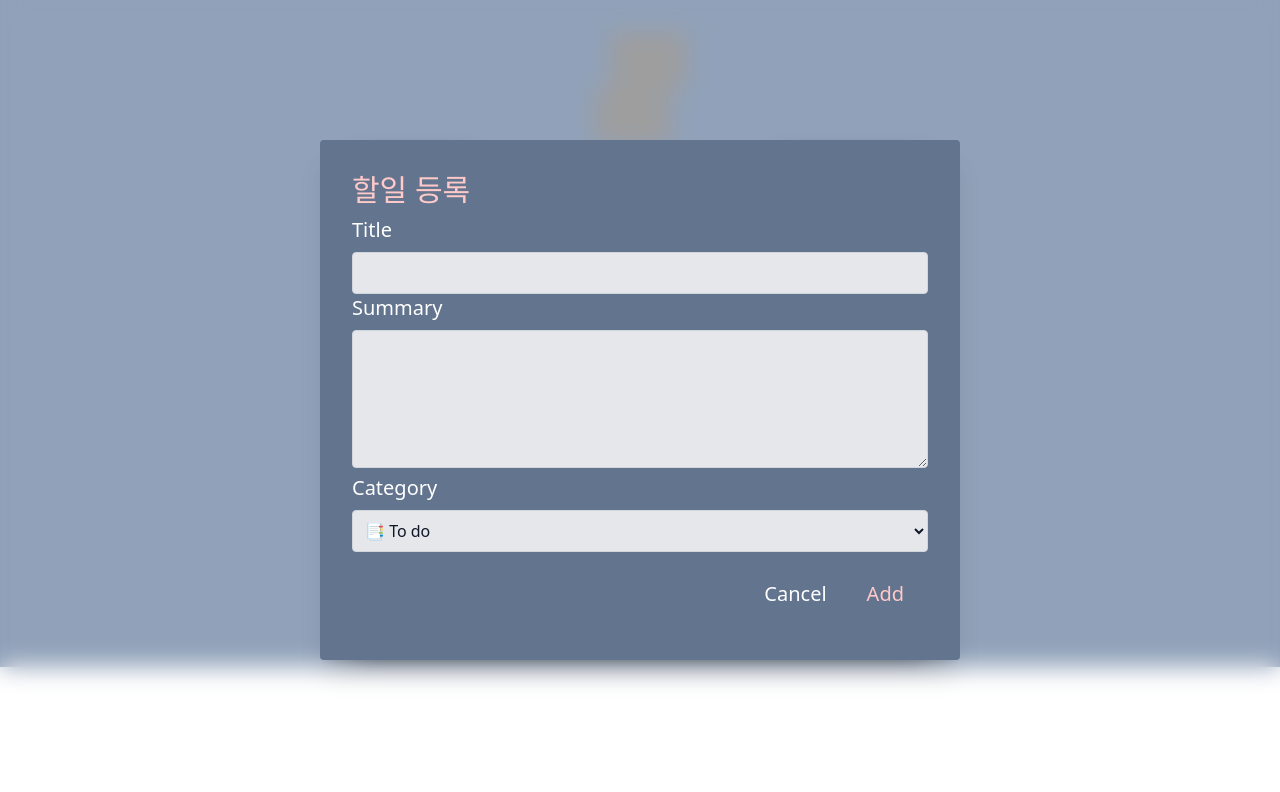
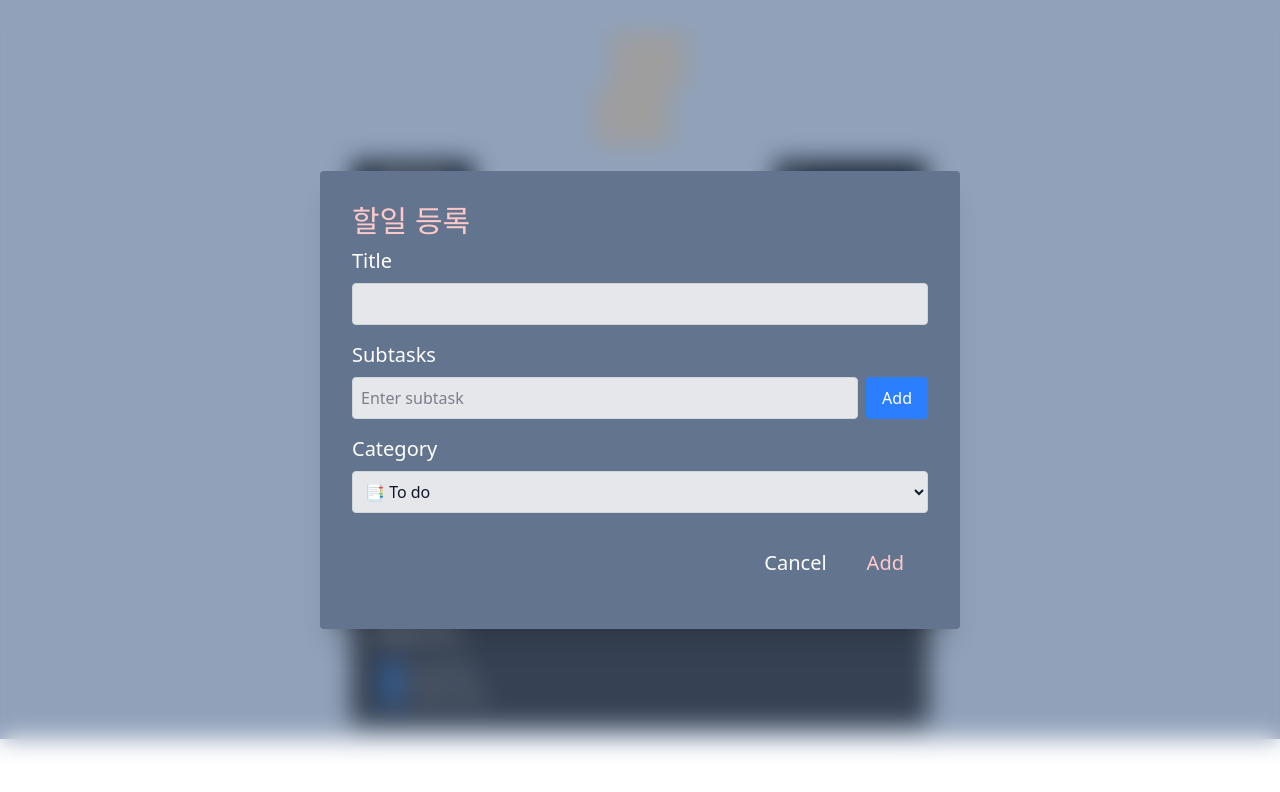
Before and after one commit to uxxin/woori_workspace, a React (Vite) app in the folder 5.React-Practice/react-todo-js/: page / in a window 1280 px wide. Both pictures are taken after a click on the button "Add Todo". Shown: the top 792 px of the page. Built offline with nearby package versions, Linux system fonts and the light colour scheme; grey boxes are pictures that could not be loaded.

Commit message:
todo 구현: subtask 기능 추가

```diff
--- a/5.React-Practice/react-todo-js/src/App.jsx
+++ b/5.React-Practice/react-todo-js/src/App.jsx
@@ -12,20 +12,30 @@
   {
     id: 1,
     title: "React 공부",
-    summary: "React를 공부한다.",
     category: "TODO",
+    subtasks: [
+      { id: 101, title: "props 학습", done: false },
+      { id: 102, title: "reducer 학습", done: false },
+    ],
   },
   {
     id: 2,
     title: "점심 먹기",
-    summary: "점심을 먹는다.",
     category: "PROGRESS",
+    subtasks: [
+      { id: 201, title: "밥먹기", done: true },
+      { id: 202, title: "비타민 먹기 학습", done: false },
+    ],
   },
   {
     id: 3,
     title: "커피 마시기",
     summary: "커피를 마신다.",
     category: "DONE",
+    subtasks: [
+      { id: 301, title: "props 학습", done: true },
+      { id: 302, title: "reducer 학습", done: true },
+    ],
   },
 ];
 
@@ -100,6 +110,30 @@
     setTodos(updatedTodos);
   };
 
+  const updateSubtaskHandler = (todoId, subtaskId, done) => {
+    const updatedTodos = todos.map((todo) => {
+      if (todo.id === todoId) {
+        const updatedSubtasks = todo.subtasks.map((subtask) =>
+          subtask.id === subtaskId ? { ...subtask, done } : subtask
+        );
+
+        const doneCount = updatedSubtasks.filter((s) => s.done).length;
+        let newCategory = "TODO";
+        if (doneCount === updatedSubtasks.length) newCategory = "DONE";
+        else if (doneCount > 0) newCategory = "PROGRESS";
+
+        return {
+          ...todo,
+          subtasks: updatedSubtasks,
+          category: newCategory,
+        };
+      }
+      return todo;
+    });
+
+    setTodos(updatedTodos);
+  };
+
   return (
     <DefaultLayout>
       <header>
@@ -127,6 +161,7 @@
           updateCategory: updateCategoryHandler,
           deleteTodo: deleteTodoHandler,
           setFilter,
+          updateSubtask: updateSubtaskHandler,
         }}
       >
         <section className="max-w-xl m-4 mx-auto">
--- a/5.React-Practice/react-todo-js/src/components/todos/TodoFilter.jsx
+++ b/5.React-Practice/react-todo-js/src/components/todos/TodoFilter.jsx
@@ -12,7 +12,7 @@
       onChange={(e) => setFilter(e.target.value)}
     >
       {/* defaultValue? - https://react.dev/reference/react-dom/components/select */}
-      <option value="all" defaultValue={"1"}>
+      <option value="ALL" defaultValue={"1"}>
         All
       </option>
       <option value="TODO">{TODO_CATEGORY_ICON.TODO} To do</option>
--- a/5.React-Practice/react-todo-js/src/components/todos/TodoForm.jsx
+++ b/5.React-Practice/react-todo-js/src/components/todos/TodoForm.jsx
@@ -3,33 +3,45 @@
 import MyContext from "../../context/TodoContext";
 
 const TodoForm = ({ actionTitle, buttonText, onClose, todo }) => {
-  // todo가 존재하면 수정, 없으면 등록
   const isEditMode = !!todo?.id;
 
-  // 상태 초기화: todo가 없을 경우 빈 값으로 처리
   const [title, setTitle] = useState(todo?.title ?? "");
   const [summary, setSummary] = useState(todo?.summary ?? "");
   const [category, setCategory] = useState(todo?.category ?? "TODO");
+
+  const [subtasks, setSubtasks] = useState(todo?.subtasks ?? []);
+  const [newSubtask, setNewSubtask] = useState("");
+
   const { addTodo, updateTodo } = useContext(MyContext);
 
+  const addSubtask = () => {
+    if (newSubtask.trim() !== "") {
+      const newItem = {
+        id: Date.now(),
+        title: newSubtask,
+        done: false,
+      };
+      setSubtasks([...subtasks, newItem]);
+      setNewSubtask("");
+    }
+  };
+
+  const removeSubtask = (id) => {
+    setSubtasks(subtasks.filter((task) => task.id !== id));
+  };
+
   const todoActionHandler = () => {
+    const baseTodo = {
+      title,
+      summary,
+      category,
+      subtasks,
+    };
+
     if (isEditMode) {
-      // 수정 모드
-      const updatedTodo = {
-        id: todo.id,
-        title,
-        summary,
-        category,
-      };
-      updateTodo(updatedTodo);
+      updateTodo({ ...baseTodo, id: todo.id });
     } else {
-      // 등록 모드
-      const newTodo = {
-        title,
-        summary,
-        category,
-      };
-      addTodo(newTodo);
+      addTodo(baseTodo);
     }
 
     onClose();
@@ -45,33 +57,63 @@
           </label>
           <input
             value={title}
-            onChange={(event) => setTitle(event.target.value)}
-            className="w-full p-2 border-[1px] border-gray-300 bg-gray-200 text-gray-900 rounded"
+            onChange={(e) => setTitle(e.target.value)}
+            className="w-full p-2 border border-gray-300 bg-gray-200 text-gray-900 rounded"
             type="text"
             id="title"
           />
         </div>
-        <div>
-          <label className="block mb-2 text-xl text-white" htmlFor="summary">
-            Summary
+
+        {/* Subtasks 입력 영역 */}
+        <div className="mt-4">
+          <label className="block mb-2 text-xl text-white" htmlFor="subtasks">
+            Subtasks
           </label>
-          <textarea
-            value={summary}
-            onChange={(event) => setSummary(event.target.value)}
-            className="w-full p-2 border-[1px] border-gray-300 bg-gray-200 text-gray-900 rounded"
-            id="summary"
-            rows="5"
-          />
+          <div className="flex gap-2 mb-2">
+            <input
+              value={newSubtask}
+              onChange={(e) => setNewSubtask(e.target.value)}
+              className="w-full p-2 border border-gray-300 bg-gray-200 text-gray-900 rounded"
+              type="text"
+              placeholder="Enter subtask"
+            />
+            <button
+              type="button"
+              onClick={addSubtask}
+              className="px-4 text-white bg-blue-500 rounded"
+            >
+              Add
+            </button>
+          </div>
+          <ul className="pl-5 list-disc space-y-1">
+            {subtasks.map((task) => (
+              <li key={task.id} className="text-sm text-gray-100 list-item">
+                <div className="flex justify-between items-center">
+                  <span>{task.title}</span>
+                  <button
+                    type="button"
+                    className="ml-2 px-2 py-1 text-sm font-medium text-red-600 bg-white  rounded hover:bg-red-100"
+                    onClick={() => removeSubtask(task.id)}
+                  >
+                    삭제
+                  </button>
+                </div>
+              </li>
+            ))}
+          </ul>
         </div>
-        <div>
+
+        {/* 카테고리 자동화 할건지에 따라 비활성화 시키기 */}
+        <div className="mt-4">
           <label className="block mb-2 text-xl text-white" htmlFor="category">
             Category
           </label>
           <select
             value={category}
-            onChange={(event) => setCategory(event.target.value)}
-            className="w-full p-2 border-[1px] border-gray-300 bg-gray-200 text-gray-900 rounded"
+            onChange={(e) => setCategory(e.target.value)}
+            className="w-full p-2 border border-gray-300 bg-gray-200 text-gray-900 rounded"
             id="category"
+            disabled
           >
             <option value="TODO">{TODO_CATEGORY_ICON.TODO} To do</option>
             <option value="PROGRESS">
@@ -81,7 +123,7 @@
           </select>
         </div>
 
-        <div className="flex justify-end gap-4 mt-4">
+        <div className="flex justify-end gap-4 mt-6">
           <button
             onClick={onClose}
             className="text-xl text-white"
--- a/5.React-Practice/react-todo-js/src/components/todos/TodoItem.jsx
+++ b/5.React-Practice/react-todo-js/src/components/todos/TodoItem.jsx
@@ -8,47 +8,54 @@
 import MyContext from "../../context/TodoContext";
 
 // TodoBody에서 todo라는 이름의 props를 전달(내려줬음)
-const TodoItem = ({ todo, onChange }) => {
+const TodoItem = ({ todo }) => {
   const [openModal, open] = useState(false);
   const openModalHandler = () => open(true);
-  //console.log("TodoItem,", todo);
-  const { deleteTodo, updateCategory } = useContext(MyContext);
+  const { deleteTodo, updateSubtask } = useContext(MyContext);
 
   return (
-    <li className="flex gap-4 justify-between my-4 py-4 px-4 border-[1px] bg-gray-700 rounded-md shadow-xl">
+    <li className="flex flex-col gap-2 my-4 py-4 px-4 border-[1px] bg-gray-700 rounded-md shadow-xl">
+      <div className="flex justify-between items-start">
         <div>
-        {/* <span className="text-lg font-medium text-gray-300">
-          {TODO_CATEGORY_ICON[todo.category]}
-        </span> */}
-
-        {/* 드롭다운은 TodoFilter.jsx 그대로 + onChange로 바뀐 값 넘기게  */}
-        <select
-          value={todo.category}
-          className="p-2 text-gray-100 bg-gray-800 rounded"
-          onChange={(e) => updateCategory(todo.id, e.target.value)}
-        >
-          <option value="TODO">{TODO_CATEGORY_ICON.TODO} To do</option>
-          <option value="PROGRESS">
-            {TODO_CATEGORY_ICON.PROGRESS} On progress
-          </option>
-          <option value="DONE">{TODO_CATEGORY_ICON.DONE} Done</option>
-        </select>
-
-        <div>
-          <h2
-            data-test="title"
-            className="mb-0 text-lg font-bold text-gray-100 uppercase"
-          >
+          {/* 카테고리 아이콘 + 텍스트 */}
+          <span className="text-sm text-gray-300">
+            {TODO_CATEGORY_ICON[todo.category]} {todo.category}
+          </span>
+          <h2 className="mt-1 text-lg font-bold text-gray-100 uppercase">
             {todo.title}
           </h2>
-          <p className="mt-2 text-base text-gray-200">{todo.summary}</p>
+          <p className="text-base text-gray-200">{todo.summary}</p>
+        </div>
+        <div className="flex items-center gap-1">
+          <IconButton onClick={openModalHandler} icon={"✏️"} />
+          <IconButton onClick={() => deleteTodo(todo.id)} icon={"🗑"} />
         </div>
       </div>
-      <div className="flex items-center gap-1">
-        {/* IconButton은 우리가 만든 component임. 실제 우리가 만든 onClick임/ */}
-        <IconButton onClick={openModalHandler} icon={"✏️"} />
-        <IconButton onClick={() => deleteTodo(todo.id)} icon={"🗑"} />
-        {/* Modal이 생성되는 위치 */}
+
+      {/* 서브태스크 목록 */}
+      {todo.subtasks?.length > 0 && (
+        <ul className="pl-4 mt-2 space-y-1">
+          {todo.subtasks.map((subtask) => (
+            <li key={subtask.id} className="flex items-center gap-2">
+              <input
+                type="checkbox"
+                checked={subtask.done}
+                onChange={(e) =>
+                  updateSubtask(todo.id, subtask.id, e.target.checked)
+                }
+              />
+              <span
+                className={`text-sm ${
+                  subtask.done ? "line-through text-gray-400" : "text-gray-100"
+                }`}
+              >
+                {subtask.title}
+              </span>
+            </li>
+          ))}
+        </ul>
+      )}
+
       {openModal &&
         createPortal(
           <Modal onClose={() => open(false)}>
@@ -61,8 +68,8 @@
           </Modal>,
           document.body
         )}
-      </div>
     </li>
   );
 };
+
 export default TodoItem;
```
Lines whose indentation alone changed are shown as unchanged.
